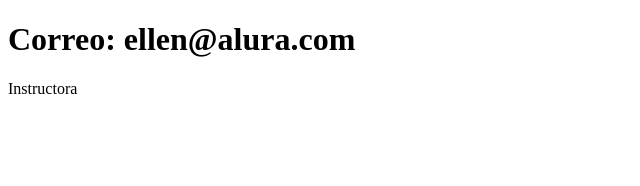
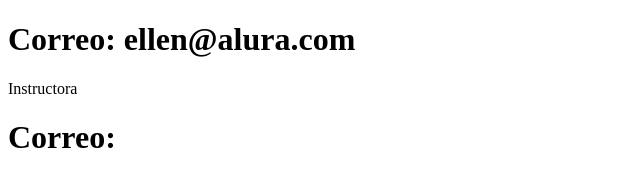
Before and after one commit to TnlComputer/Alura-One-G9-Git-Github, a plain HTML site: page contacto.html in a window 1280 px wide. Shown: the whole page, without its empty margins (0-640 px from the left). Drawn offline with Linux system fonts and the light colour scheme.

Commit message:
actualizo erl contacto

```diff
--- a/contacto.html
+++ b/contacto.html
@@ -11,6 +11,7 @@
 <body>
   <h1>Correo: ellen@alura.com</h1>
   <p>Instructora</p>
+  <h1>Correo:</h1>
 </body>
 
 </html>
```
